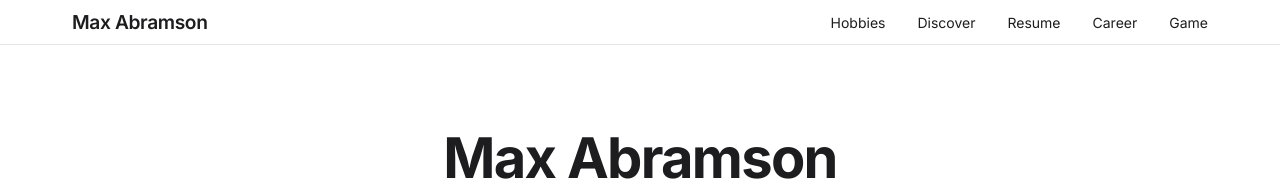
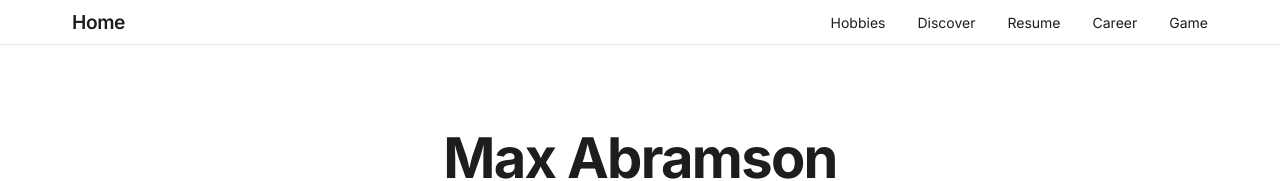
Before and after one commit to abram432-svg/maxabewebsite, a plain HTML site: page index.html in a window 1280 px wide. Shown: the top 181 px of the page. Drawn offline with Linux system fonts and the light colour scheme.

Commit message:
Add files via upload
commit 10

```diff
--- a/index.html
+++ b/index.html
@@ -218,10 +218,9 @@
     </style>
 </head>
 <body>
-    <!-- Navigation -->
     <nav>
         <div class="nav-content">
-            <a href="index.html" class="nav-brand">Max Abramson</a>
+            <a href="index.html" class="nav-brand">Home</a>
             <div class="nav-links">
                 <a href="hobbies.html">Hobbies</a>
                 <a href="discover.html">Discover</a>
@@ -232,16 +231,13 @@
         </div>
     </nav>
 
-    <!-- Hero Section -->
     <section class="hero">
         <h1>Max Abramson</h1>
         <p class="subtitle">Student & Aspiring Accountant</p>
     </section>
 
-    <!-- Image Grid -->
     <div class="image-grid">
         <div class="image-card">
-            <!-- Note: Ensure these image paths are correct relative to your HTML file -->
             <img src="images/IMG_6287.jpeg" alt="Tunnel Falls, Oregon" onerror="this.src='https://placehold.co/600x400?text=Nature+Shot'">
         </div>
         <div class="image-card">
@@ -252,7 +248,6 @@
         </div>
     </div>
 
-    <!-- Bio Section -->
     <section class="bio-section">
         <h2>About Me</h2>
         <p>
@@ -267,7 +262,6 @@
         </p>
     </section>
 
-    <!-- YouTube Video Container -->
     <div class="video-container">
         <iframe
             width="315"
@@ -280,7 +274,6 @@
         </iframe>
     </div>
 
-    <!-- Footer -->
     <footer>
         <p>&copy; 2025 Max Abramson. All rights reserved.</p>
     </footer>
```
